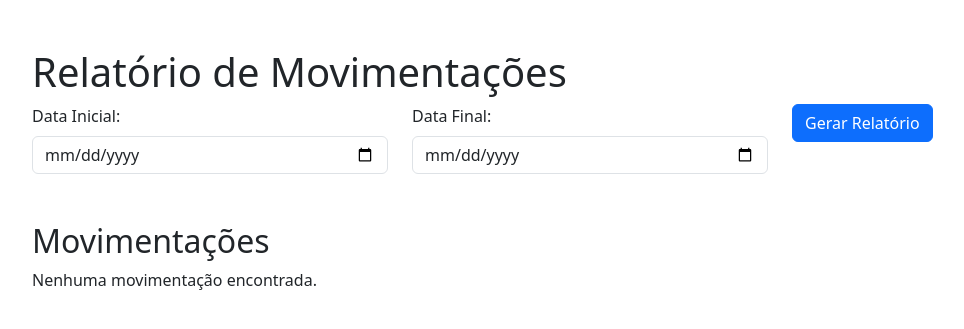
After one commit to MatheusVasques/Biblioteca---Flask, a Flask app: page /relatorio in a window 1280 px wide. The commit adds this page. Shown: the top 329 px of the page, without its empty margins (50-1014 px from the left). Run offline with Flask 3, Linux system fonts and the light colour scheme; data comes from the database, SQL or seed files in the repository; some libraries are stand-ins or nearby versions.

Commit message:
7.0
Adicionado relatório por range de datas

```diff
--- a/Biblioteca/app.py
+++ b/Biblioteca/app.py
@@ -317,6 +317,26 @@ def devolver():
 
     return render_template("formulario_devolucao.html", livros_alugados=livros_alugados, livros=livros, users=users)
 
+# Rota para o relatório
+@app.route("/relatorio", methods=["GET"])
+def gerar_relatorio():
+    data_inicial = request.args.get("data_inicial")
+    data_final = request.args.get("data_final")
+
+    livros = Livro.query.all()
+    users = User.query.all()
+
+    if data_inicial and data_final:
+        # Converter as strings de data para objetos datetime
+        data_inicial = datetime.strptime(data_inicial, "%Y-%m-%d")
+        data_final = datetime.strptime(data_final, "%Y-%m-%d")
+
+        movimentacoes = LivrosAlugados.query.filter(
+            LivrosAlugados.dataAluguel.between(data_inicial, data_final)
+        ).all()
+    else:
+        movimentacoes = []
+    return render_template("relatorio.html", movimentacoes=movimentacoes, livros=livros, users=users)
 
 #Colocar site no ar
 if __name__ == "__main__":
--- a/Biblioteca/templates/funcionarios.html
+++ b/Biblioteca/templates/funcionarios.html
@@ -45,6 +45,12 @@
           >Exclusão de Livros</a
         >
       </p>
+
+      <p class="mt-4">
+        <a href="{{ url_for('gerar_relatorio') }}" class="btn btn-primary"
+          >Visualizar relatório por range de data</a
+        >
+      </p>
     </div>
 
     <!-- Adicionando os scripts do Bootstrap -->
--- /dev/null
+++ b/Biblioteca/templates/relatorio.html
@@ -0,0 +1,79 @@
+<!DOCTYPE html>
+<html lang="en">
+  <head>
+    <meta charset="UTF-8" />
+    <meta http-equiv="X-UA-Compatible" content="IE=edge" />
+    <meta name="viewport" content="width=device-width, initial-scale=1.0" />
+    <title>Relatório de Movimentações</title>
+    <link
+      rel="stylesheet"
+      href="{{ url_for('static', filename='css/bootstrap.min.css') }}"
+    />
+  </head>
+  <body>
+    <div class="container">
+      <h1 class="mt-5">Relatório de Movimentações</h1>
+
+      <form action="/relatorio" method="GET" class="mb-3">
+        <div class="row">
+          <div class="col-md-4">
+            <label for="data_inicial" class="form-label">Data Inicial:</label>
+            <input
+              type="date"
+              id="data_inicial"
+              name="data_inicial"
+              class="form-control"
+              required
+            />
+          </div>
+          <div class="col-md-4">
+            <label for="data_final" class="form-label">Data Final:</label>
+            <input
+              type="date"
+              id="data_final"
+              name="data_final"
+              class="form-control"
+              required
+            />
+          </div>
+          <div class="col-md-4">
+            <button type="submit" class="btn btn-primary">
+              Gerar Relatório
+            </button>
+          </div>
+        </div>
+      </form>
+
+      <h2 class="mt-5">Movimentações</h2>
+
+      {% if movimentacoes %}
+      <table class="table table-striped">
+        <thead>
+          <tr>
+            <th>ID</th>
+            <th>Aluno</th>
+            <th>Livro</th>
+            <th>Data de Aluguel</th>
+            <th>Data de Devolução</th>
+          </tr>
+        </thead>
+        <tbody>
+          {% for movimentacao in movimentacoes %}
+          <tr>
+            <td>{{ movimentacao.id }}</td>
+            <td>{{ users[movimentacao.aluno_id - 1].name }}</td>
+            <td>{{ livros[movimentacao.livro_id - 1].tituloLivro }}</td>
+            <td>{{ movimentacao.dataAluguel }}</td>
+            <td>{{ movimentacao.dataDevolucao }}</td>
+          </tr>
+          {% endfor %}
+        </tbody>
+      </table>
+      {% else %}
+      <p>Nenhuma movimentação encontrada.</p>
+      {% endif %}
+    </div>
+
+    <script src="{{ url_for('static', filename='js/bootstrap.min.js') }}"></script>
+  </body>
+</html>
```
Also changed, not shown: Biblioteca/templates/login.html (+33 -4 lines), Biblioteca/instance/applivro.db, instance/a,.db (deleted), instance/applivro.db, 1 other file.
